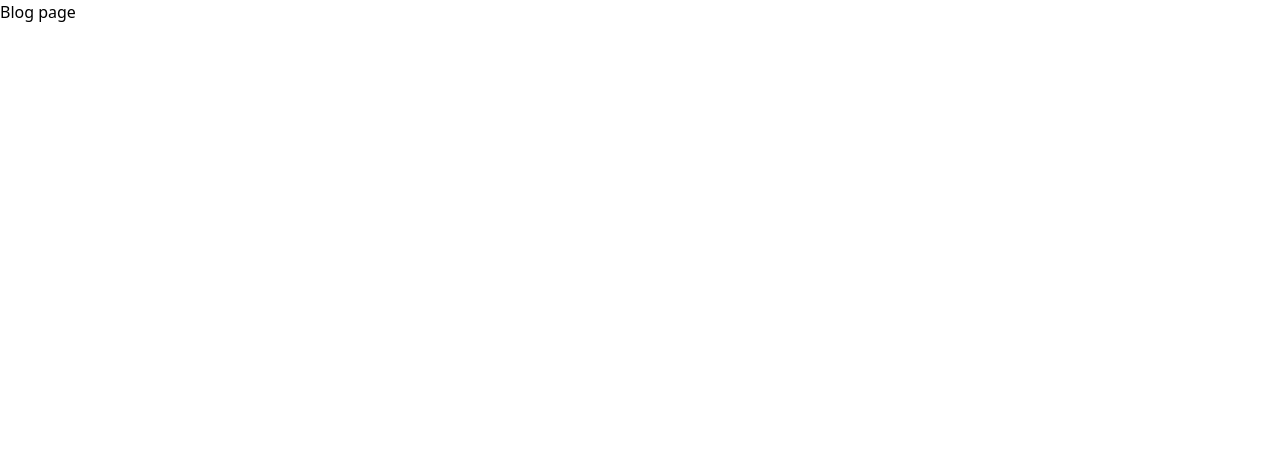
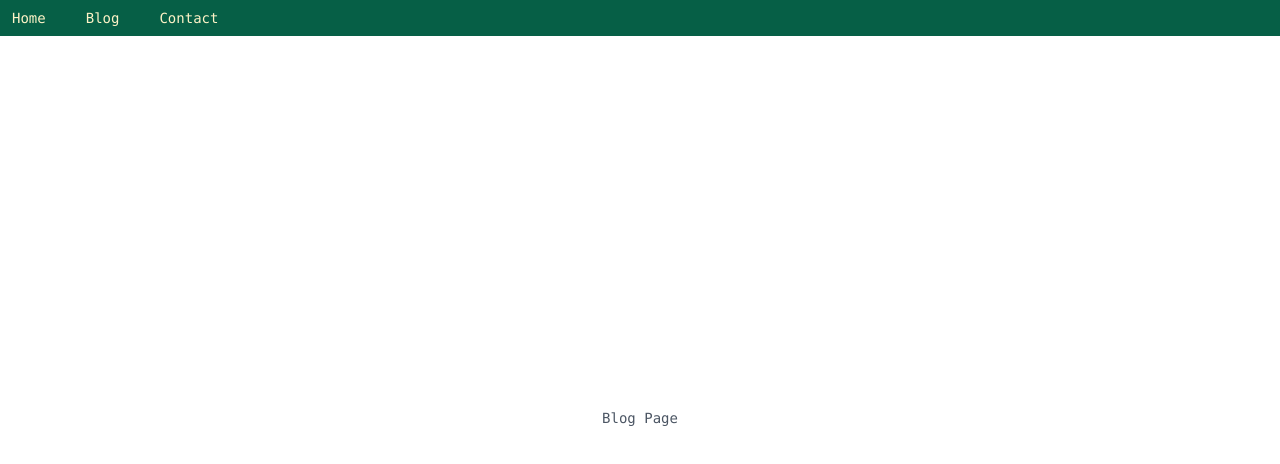
Before and after one commit to yamako-tech/nextjs, a Next.js app: page /blog-page in a window 1280 px wide. Shown: the top 464 px of the page. Built offline with nearby package versions, Linux system fonts and the light colour scheme.

Commit message:
Import Layout to blog-page and contact-page

```diff
--- a/pages/blog-page.js
+++ b/pages/blog-page.js
@@ -1,11 +1,12 @@
+import Layout from '../components/Layout'
 import React from 'react'
 
 const Blog = () => {
     return (
-        <div>
-           Blog page
-        </div>
+       <Layout title="Blog">
+           Blog Page
+       </Layout>
     )
-}
+};
 
-export default Blog
+export default Blog;
--- a/pages/contact-page.js
+++ b/pages/contact-page.js
@@ -1,11 +1,12 @@
+import Layout from '../components/Layout'
 import React from 'react'
 
 const Contact = () => {
     return (
-        <div>
+        <Layout title="Contact">
             Contact Page
-        </div>
-    )
+        </Layout>
+     )
 }
 
 export default Contact
```
